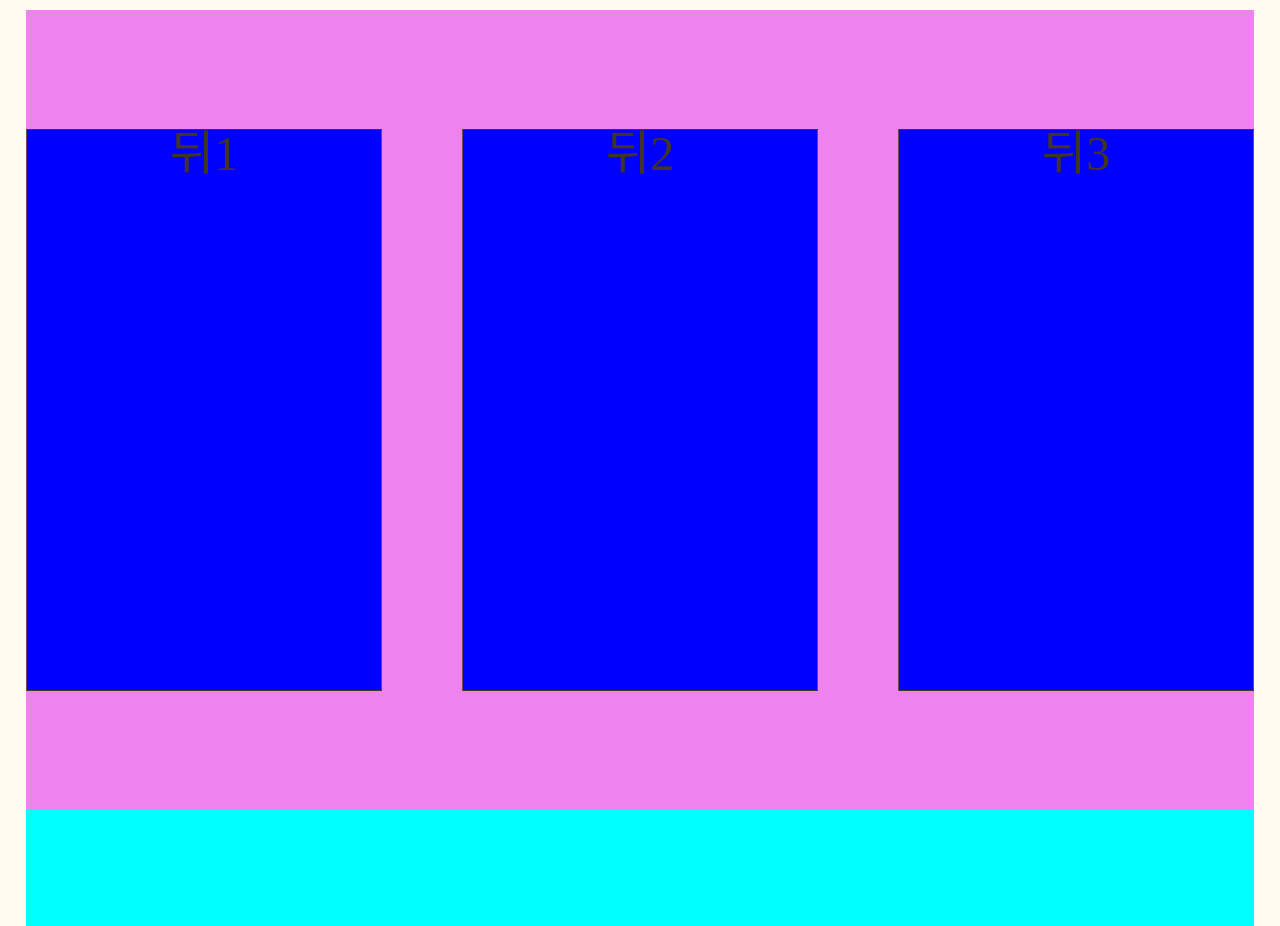
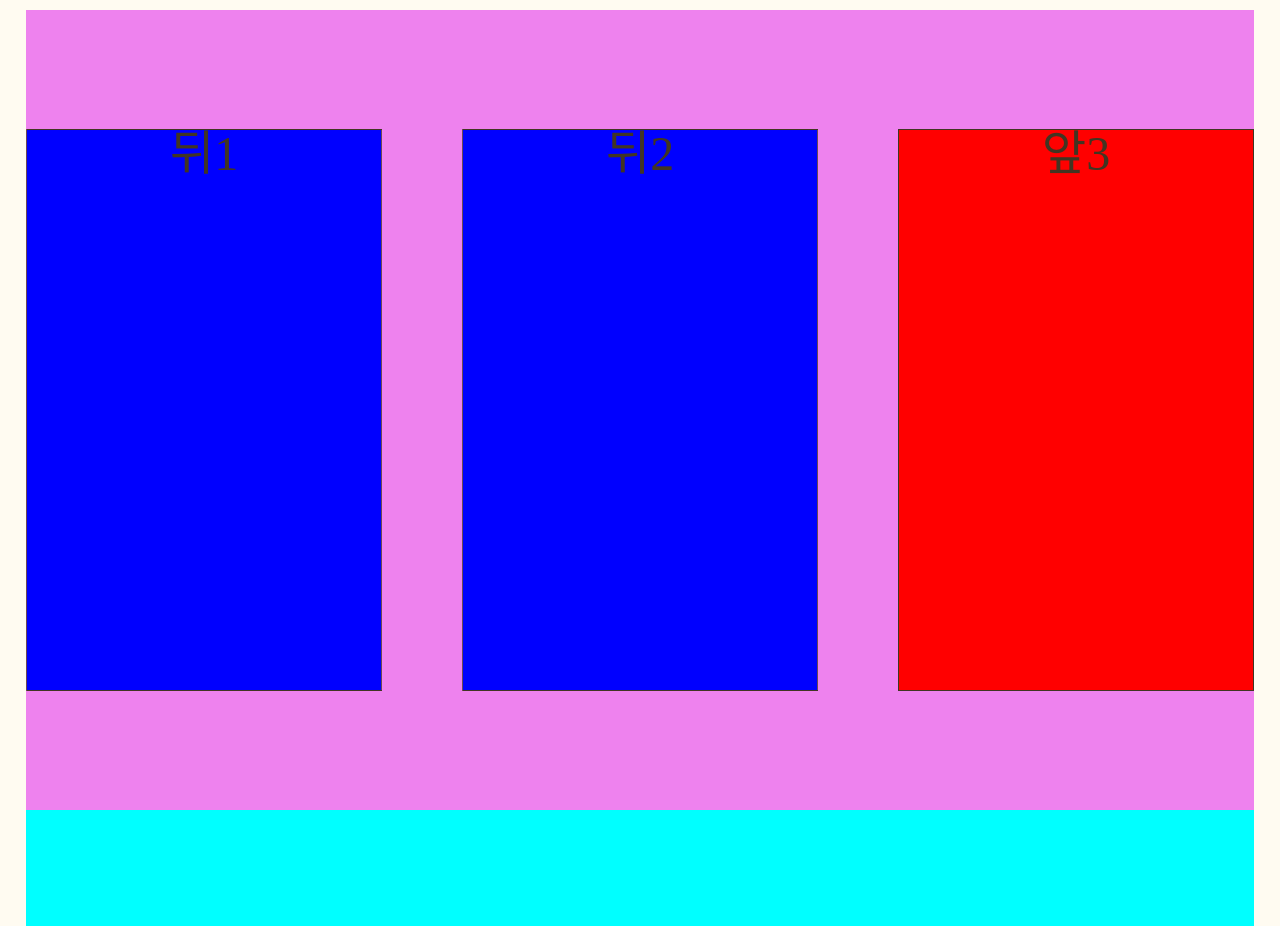
Before and after one commit to ormcamp-fe-3rd/radian, a React (Vite) app: page / in a window 1280 px wide. Shown: the part 4340-5266 px from the top of the page. Built offline with nearby package versions, Linux system fonts and the light colour scheme.

Commit message:
[추가] 개별 카드가 순서대로 뒤집히는 효과 적용

```diff
--- a/src/pages/Home.tsx
+++ b/src/pages/Home.tsx
@@ -129,13 +129,22 @@ const Home = (): JSX.Element => {
             {cardData.map((e, i) => {
               return (
                 <div
-                  className={`card-frame ${getFlipScroll > 1 ? 'card-flip' : null}`}
+                  key={i}
+                  className={`card-frame ${
+                    i == 0 && getFlipScroll > 10
+                      ? 'card-flip'
+                      : i == 1 && getFlipScroll > 20
+                        ? 'card-flip'
+                        : i == 2 && getFlipScroll > 30
+                          ? 'card-flip'
+                          : ''
+                  }`}
                 >
                   <div className="card-front">{e.frontImage}</div>
                   <div className="card-back">{e.backImage}</div>
                 </div>
               );
-              // getFlipScroll
+              // getFlipScroll card-flip
             })}
           </div>
         </div>
```
